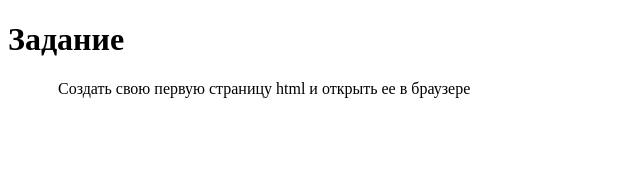
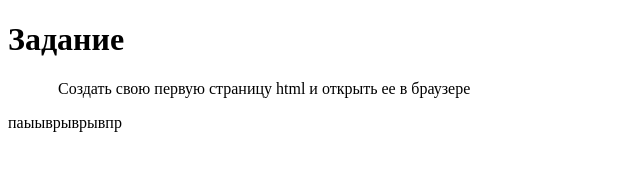
Before and after one commit to dima105/Kulik_Dmitry_HTML_CSS_JavaScript, a plain HTML site: page Task_1/Task_1.html in a window 1280 px wide. Shown: the whole page, without its empty margins (0-640 px from the left). Drawn offline with Linux system fonts and the light colour scheme.

Commit message:
ыпыкпеу

```diff
--- a/Task_1/Task_1.html
+++ b/Task_1/Task_1.html
@@ -14,3 +14,5 @@
     <P>Создать свою первую страницу html и открыть ее в браузере</p>
 </body>
 </html>
+
+паыыврыврывпр
```
